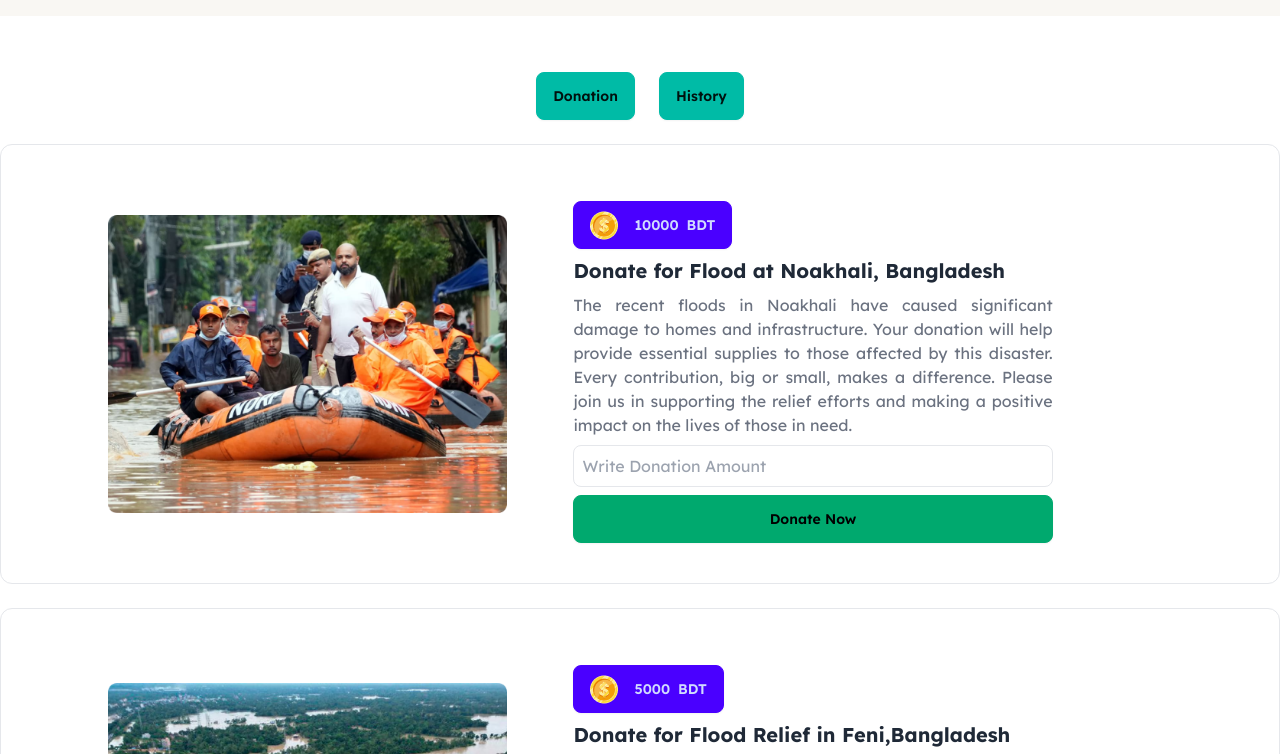
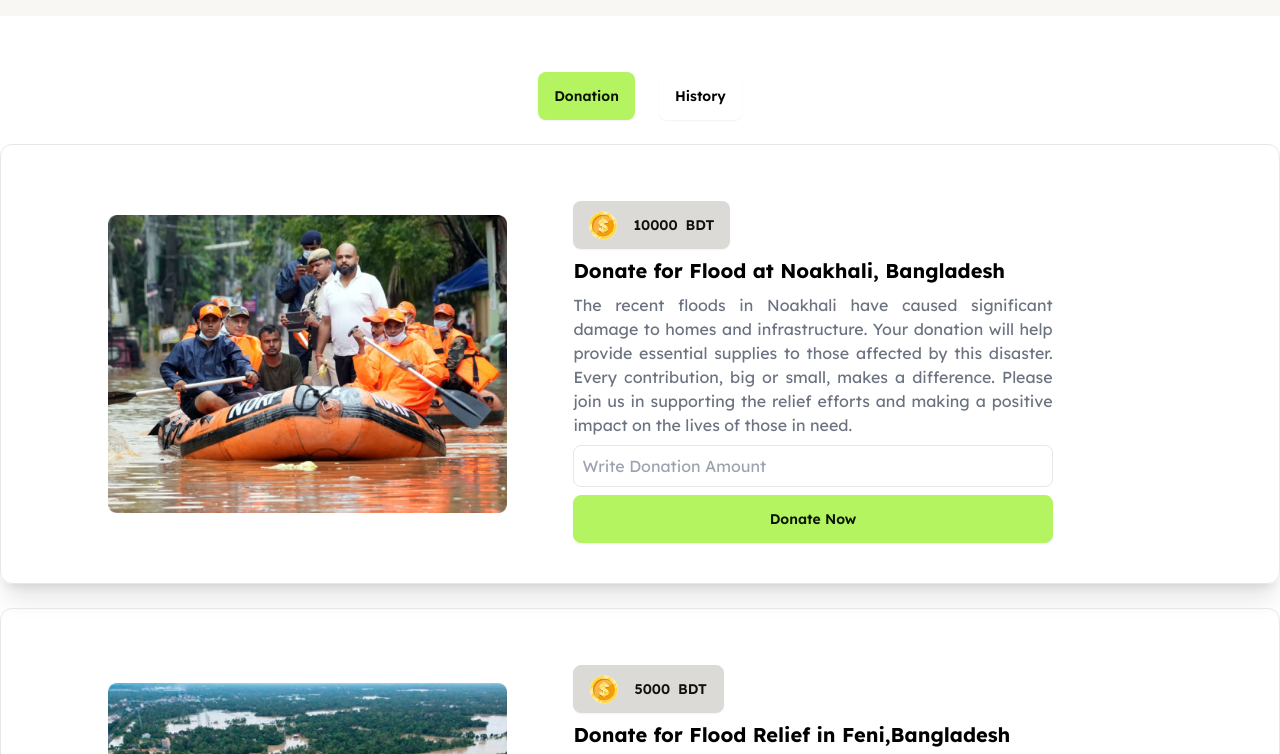
Before and after one commit to Rafayet-Hossen/Donate-Bangladesh, a website: page index.html in a window 1280 px wide. Shown: the part 97-851 px from the top of the page. Drawn offline with Linux system fonts and the light colour scheme.

Commit message:
Added button funtionality and toggle the color and change the default behaviour of the tailwind and daisy ui using tailwind config file

```diff
--- a/index.html
+++ b/index.html
@@ -15,7 +15,7 @@
     <!-- Nav Section Starts here -->
     <nav class="flex justify-around navbar sticky  bg-[#F9F7F3] p-8 top-0 z-auto">
         <div>
-            <button class="btn bg-[#B4F461] font-bold text-lg">Blog</button>
+            <button class="btn border-none bg-[#B4F461] font-bold text-lg">Blog</button>
         </div>
         <div>
             <h3 class="flex justify-center items-center gap-2 font-bold"><img src="./assets/logo.png"
@@ -41,24 +41,43 @@
             </div>
             <h2>You Have Donated for Humankind.</h2>
             <h1 class="text-xl font-bold">Successfully</h1>
-            <button id="btnCloseConfirmation" class="btn font-bold text-md">Close Confirmation</button>
+            <button id="btnCloseConfirmation" class="btn border-none font-bold text-md">Close Confirmation</button>
         </div>
     </div>
 
 
     <!-- Modal Ends Here -->
 
+    <!-- Button Div -->
+    <div class="flex justify-center gap-6 mt-14">
+        <button id="btnDonation" class="btn border-none btn-success">Donation</button>
+        <button id="btnHistory" class="btn border-none">History</button>
+    </div>
+
+    <!-- Button Dive Ends Here -->
+
+    <!-- History Section Starts -->
+    <!-- <div class="hero bg-base-200 min-h-screen container mx-auto mt-20">
+        <div class="hero-content text-center">
+            <div class="">
+            <div tabindex="0" class="collapse collapse-close border-base-300 bg-base-200 border">
+                <div class="collapse-title text-xl font-medium">I have collapse-close class</div>
+                <div class="collapse-content">
+                    <p>tabindex="0" attribute is necessary to make the div focusable</p>
+                </div>
+            </div>
+            </div>
+        </div>
+    </div> -->
+
+    <!-- History Section Ends -->
+
     <!-- Main Section Starts Here -->
     <main class="container mx-auto">
         <!-- Main Section Button -->
-        <div class="flex justify-center gap-6 mt-14">
-            <button class="btn btn-active btn-accent">Donation</button>
-            <button class="btn btn-active btn-accent">History</button>
-        </div>
-
         <!-- Donation Section Start -->
         <!-- Donation Section 1 start -->
-        <div class="flex flex-col lg:flex-row justify-evenly items-center border p-10 mt-6 rounded-xl space-y-4">
+        <div class="flex flex-col lg:flex-row justify-evenly items-center border p-10 mt-6 rounded-xl space-y-4 shadow-xl">
 
             <div class="lg:w-1/3 flex justify-center lg:justify-start">
                 <img src="./assets/noakhali.png" alt="">
@@ -67,7 +86,7 @@
             <div class="flex flex-col lg:w-1/2 space-y-4 lg:space-y-2">
 
                 <div class="flex justify-center lg:justify-start">
-                    <button class="btn inline-flex w-auto btn-primary">
+                    <button class="btn border-none inline-flex w-auto btn-primary">
                         <img src="./assets/coin.png" alt="" class="mr-2">
                         <span id="donationBalance1">10000</span> BDT
                     </button>
@@ -98,7 +117,7 @@
         <!-- Donation Section -1 end -->
 
         <!-- Donation Section -2 start -->
-        <div class="flex flex-col lg:flex-row justify-evenly items-center border p-10 mt-6 rounded-xl space-y-4">
+        <div class="flex flex-col lg:flex-row justify-evenly items-center border p-10 mt-6 rounded-xl space-y-4 shadow-xl">
 
             <div class="lg:w-1/3 flex justify-center lg:justify-start">
                 <img src="./assets/feni.png" alt="">
@@ -139,7 +158,7 @@
         <!-- Donation Section -2 end -->
 
         <!-- Donation Section -3 start -->
-        <div class="flex flex-col lg:flex-row justify-evenly items-center border p-10 mt-6 rounded-xl space-y-4 mb-10">
+        <div class="flex flex-col lg:flex-row justify-evenly items-center border p-10 mt-6 rounded-xl space-y-4 mb-10 shadow-xl">
 
             <div class="lg:w-1/3 flex justify-center lg:justify-start">
                 <img src="./assets/quota-protest.png" alt="">
--- a/js/script.js
+++ b/js/script.js
@@ -66,3 +66,14 @@ document
   .addEventListener("click", function () {
     hidePaymentConfirmationModal();
   });
+
+// btn active status toggle
+document.getElementById('btnDonation').addEventListener('click',function(){
+  document.getElementById('btnDonation').classList.add('btn-success');
+  document.getElementById('btnHistory').classList.remove('btn-success');
+})
+
+document.getElementById("btnHistory").addEventListener("click", function () {
+  document.getElementById("btnDonation").classList.remove("btn-success");
+  document.getElementById("btnHistory").classList.add("btn-success");
+});
--- a/tailwind.config.js
+++ b/tailwind.config.js
@@ -1,10 +1,31 @@
 /** @type {import('tailwindcss').Config} */
 module.exports = {
-  content: [
-    "./*.{html,js}", // This will include all HTML and JS files in the current directory
-  ],
+  content: ["./*.{html,js}"],
   theme: {
     extend: {},
   },
-  plugins: [require("daisyui")], // Include DaisyUI plugin here
+  plugins: [require("daisyui")],
+  daisyui: {
+    themes: [
+      {
+        mytheme: {
+          primary: "#dbdad7",
+
+          secondary: "#007cd6",
+
+          accent: "#00ec00",
+
+          neutral: "#2b2313",
+
+          info: "#00bfff",
+
+          success: "#B4F461",
+
+          warning: "#e18e00",
+
+          error: "#ff598e",
+        },
+      },
+    ],
+  },
 };
```
Also changed, not shown: output.css.
